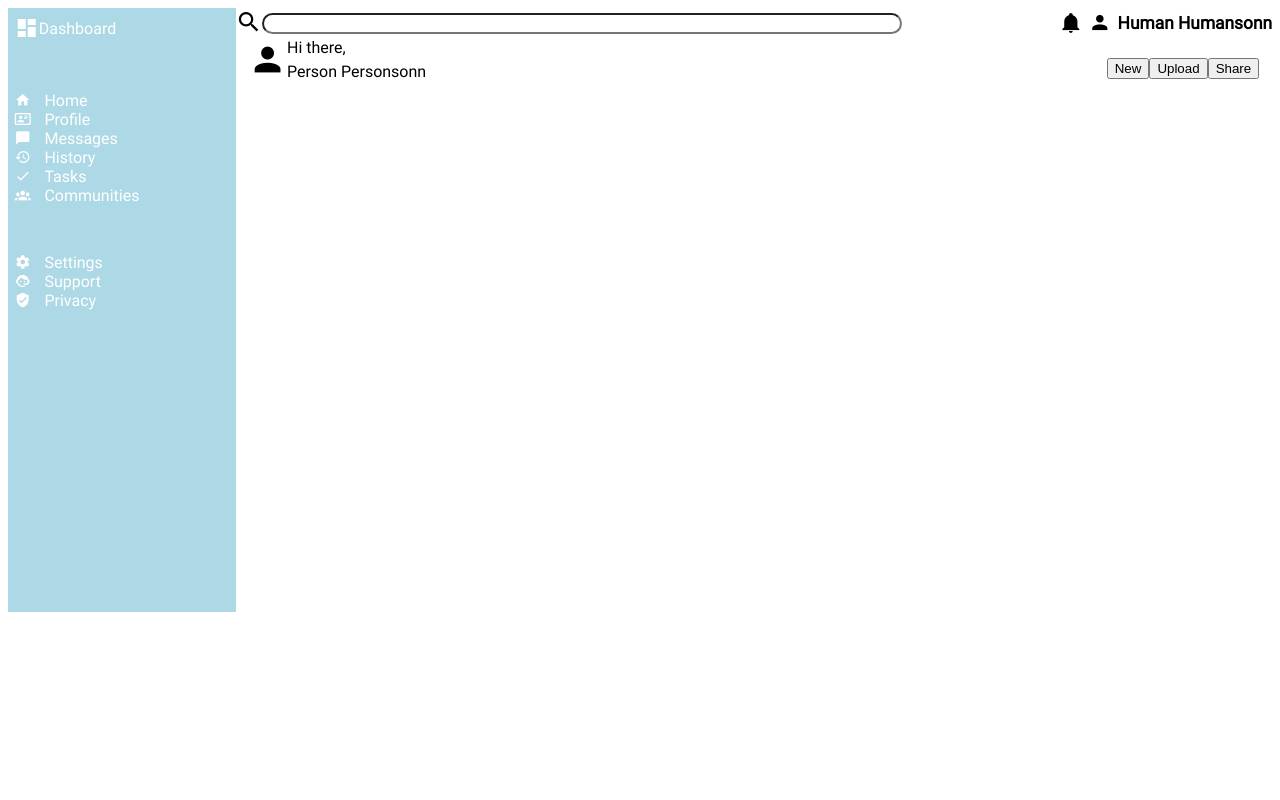
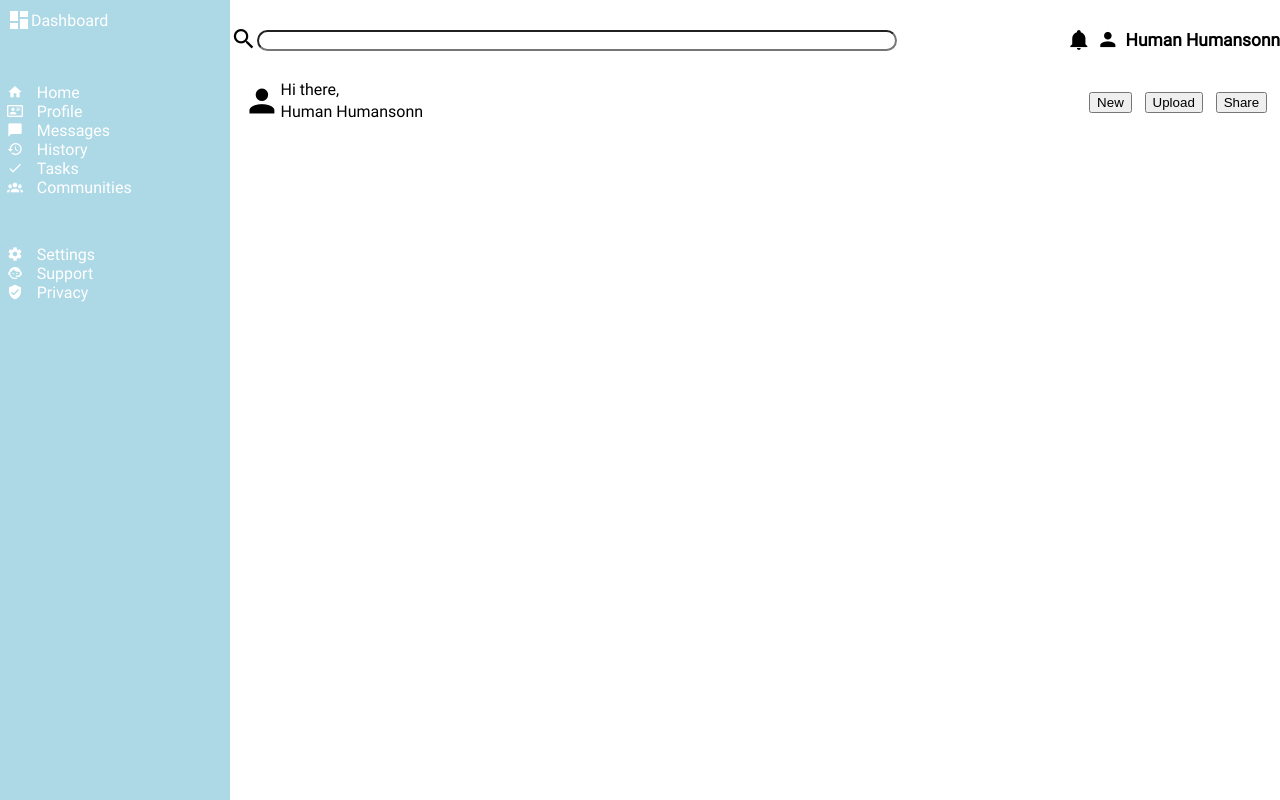
Before and after one commit to BingusBoy/dashboard-odin, a plain HTML site: page index.html in a window 1280 px wide. Drawn offline with Linux system fonts and the light colour scheme.

Commit message:
fix styling on hero

```diff
--- a/index.html
+++ b/index.html
@@ -59,7 +59,7 @@
         <div class="hello grid">
           <span class="mdi mdi-account"></span>
           <div class="helloTop">Hi there,</div>
-          <div class="helloBottom">Person Personsonn</div>
+          <div class="helloBottom">Human Humansonn</div>
         </div>
         <div class="buttonGroup flex">
           <button>New</button>
--- a/style.css
+++ b/style.css
@@ -4,9 +4,14 @@
 }
 .grid{display: grid;}
 .flex{display: flex;}
+body{
+    margin: 0;
+}
 .layout{
     grid-template-columns: 18% 1fr;
-    grid-template-rows: 10% 20% 170%;
+    grid-template-rows: 10% auto 1fr;
+    height: 100vh;
+    width: 100vw;
     font-family: roboto;
 }
 .sidebar{
@@ -25,7 +30,7 @@
 }
 .infospace{
     grid-column: 2/3;
-    grid-row: 2/3;
+    grid-row: 3/4;
 }
 .sidebarHeader{
     font-size: 18pt;
@@ -73,13 +78,17 @@
 }
 .hello{
     grid-template-columns: min-content 1fr;
-    grid-template-rows: repeat(2, 40%);
+    grid-template-rows: 1fr 1fr;
+    margin-top: 0;
+    margin-bottom: 0;
 }
 .hello span{
     grid-column: 1/2;
-    grid-row: 1/2;
-    font-size: 29pt;
+    grid-row: 1/3;
+    font-size: 28pt;
     margin-left: 1vw;
+    align-self: center;
+    justify-self: center;
 }
 .helloTop{
     grid-column: 2/3;
@@ -93,4 +102,5 @@
     flex-flow: row;
     align-items: center;
     margin-right: 1vw;
+    gap: 1vw;
 }
```
